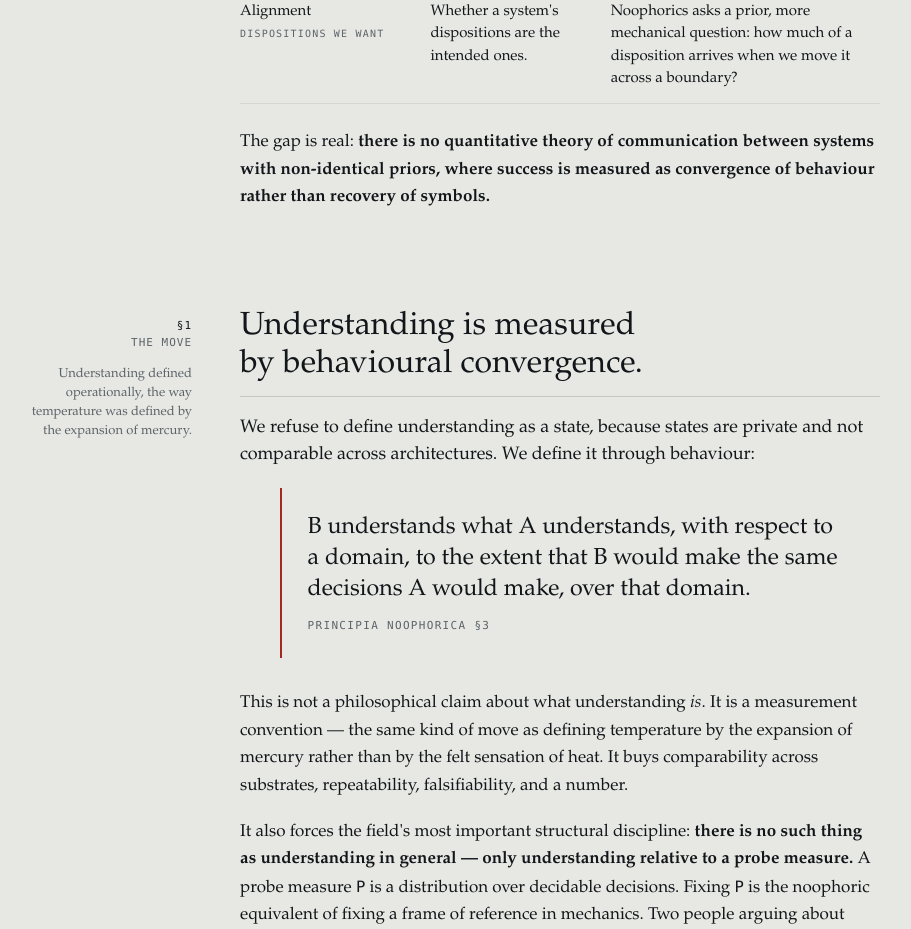
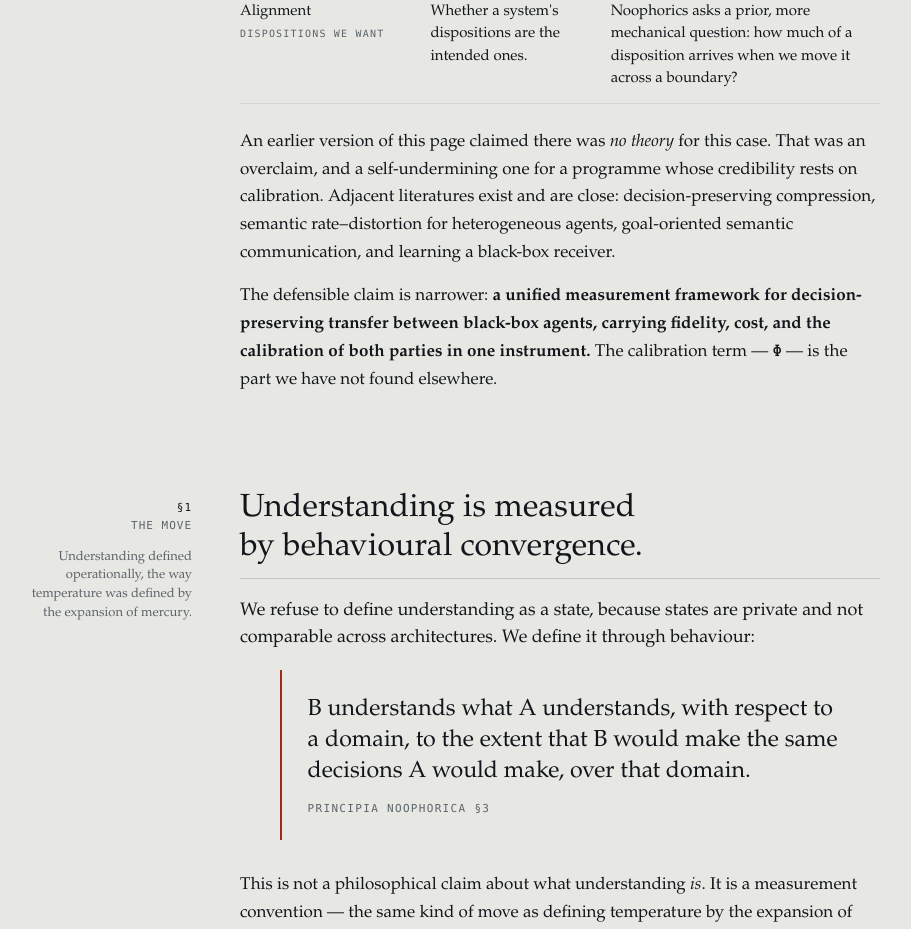
Before and after one commit to vyakymenko/noophorics, a plain HTML site: page site/index.html in a window 1280 px wide. Shown: the part 2240-3169 px from the top of the page, without its empty margins (168-1079 px from the left). Drawn offline with Linux system fonts and the light colour scheme.

Commit message:
Withdraw the novelty overclaim across all three surfaces
'There is no theory for this case' was an overclaim, and a self-undermining one
in a programme whose credibility rests on calibration. Decision-preserving
compression, semantic rate-distortion for heterogeneous agents, goal-oriented
semantic communication, and black-box receiver learning are adjacent and close.
PRINCIPIA, README and the site page now say so and point readers at them first.

The narrower claim that survives: a unified measurement framework for
decision-preserving transfer between black-box agents, carrying fidelity, cost
and the calibration of both parties in one instrument. The calibration term --
Phi -- is the part we have not found elsewhere.

Also corrected in the README, which was still advertising a v0.1 that no longer
exists: K described as a scalar conjectured below 1 (it is a curve K(C) on
held-out probes), F* presented as reportable alone, the deprecated noise_floor
in the usage example, 30 tests (38), and --samples 6 (30). Added a section for
what the programme has refuted in its own work, since that is currently its
only completed result.

```diff
--- a/site/index.html
+++ b/site/index.html
@@ -787,10 +787,19 @@ th:last-child, td:last-child { padding-right: 0; }
       </table>
     </div>
 
-    <p style="margin-top:1.6rem">The gap is real: <strong>there is no
-    quantitative theory of communication between systems with non-identical
-    priors, where success is measured as convergence of behaviour rather than
-    recovery of symbols.</strong></p>
+    <p style="margin-top:1.6rem">An earlier version of this page claimed
+    there was <em>no theory</em> for this case. That was an overclaim, and a
+    self-undermining one for a programme whose credibility rests on
+    calibration. Adjacent literatures exist and are close: decision-preserving
+    compression, semantic rate&ndash;distortion for heterogeneous agents,
+    goal-oriented semantic communication, and learning a black-box receiver.</p>
+
+    <p style="margin-top:1rem">The defensible claim is narrower:
+    <strong>a unified measurement framework for decision-preserving transfer
+    between black-box agents, carrying fidelity, cost, and the calibration of
+    both parties in one instrument.</strong> The calibration term &mdash;
+    <span class="q">&Phi;</span> &mdash; is the part we have not found
+    elsewhere.</p>
   </div>
 </section>
 
```
Also changed, not shown: 2 other files.
